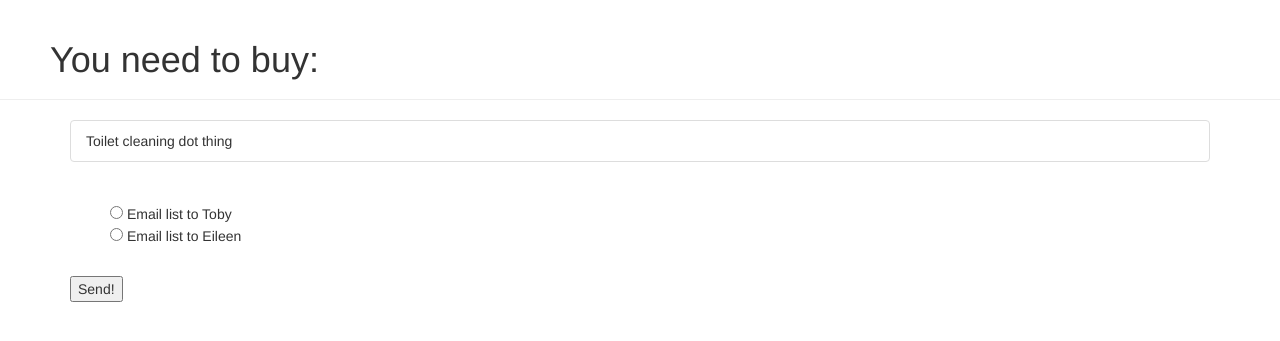
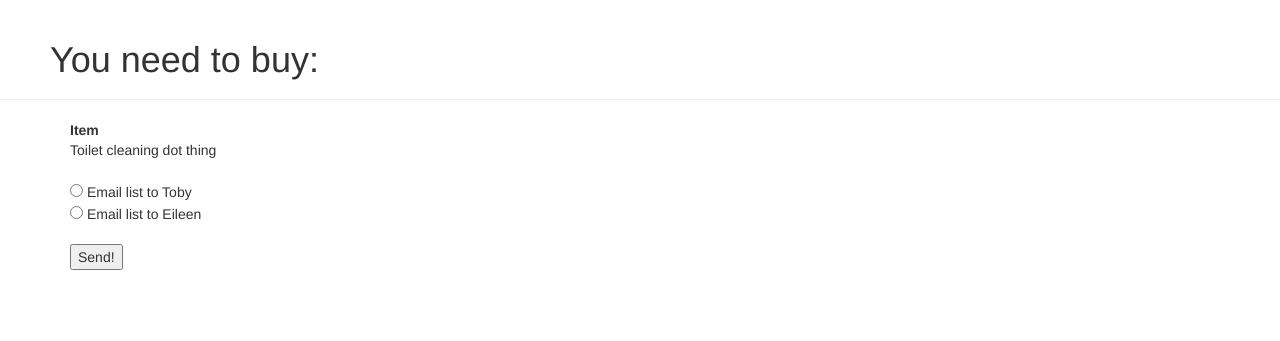
Before and after one commit to Tobio89/homeSite, a Flask app: page /shopping in a window 1280 px wide. Shown: the part 102-443 px from the top of the page. Run offline with Flask 2, Linux system fonts and the light colour scheme; data comes from the database, SQL or seed files in the repository; some libraries are stand-ins or nearby versions.

Commit message:
Make table for shopping page

```diff
--- a/templates/shopping.html
+++ b/templates/shopping.html
@@ -24,19 +24,36 @@
 </div>
 <div class="container">
     {% if items %}
-    <ul class="list-group">
+    <table>
+        <tr>
+            <th style="width: 90%;">
+                Item
+            </th>
+            <th style="width: 10%;">
+
+            </th>
+        </tr>
         {% for item in items %}
-            <li class="list-group-item">{{item}}</li>
+            <tr>
+                <td>
+                    {{item.itemName}}
+                </td>
+                <td>{% if item.quantity %}
+                    {{item.quantity}}
+                </td>{% endif %}
+            </tr>
         {% endfor %}
-    </ul>
+    </table>
     <br/>
     <form method="POST">
-        <ul style="list-style-type:none">
-            <li><input type='radio' name="emailRecipient" value="Toby"> Email list to Toby</input></li>
-            <li><input type='radio' name="emailRecipient" value="Eileen"> Email list to Eileen</input></li>
-        </ul>
+
+            <input type='radio' name="emailRecipient" value="Toby"> Email list to Toby</input>
+            <br/>
+            <input type='radio' name="emailRecipient" value="Eileen"> Email list to Eileen</input>
+            <br />
             <br />
             <button type="submit" >Send!</button>
+
     </form>
     {% else %}
         <div class="list-group-heading" style="padding-left: 50px;">
```
